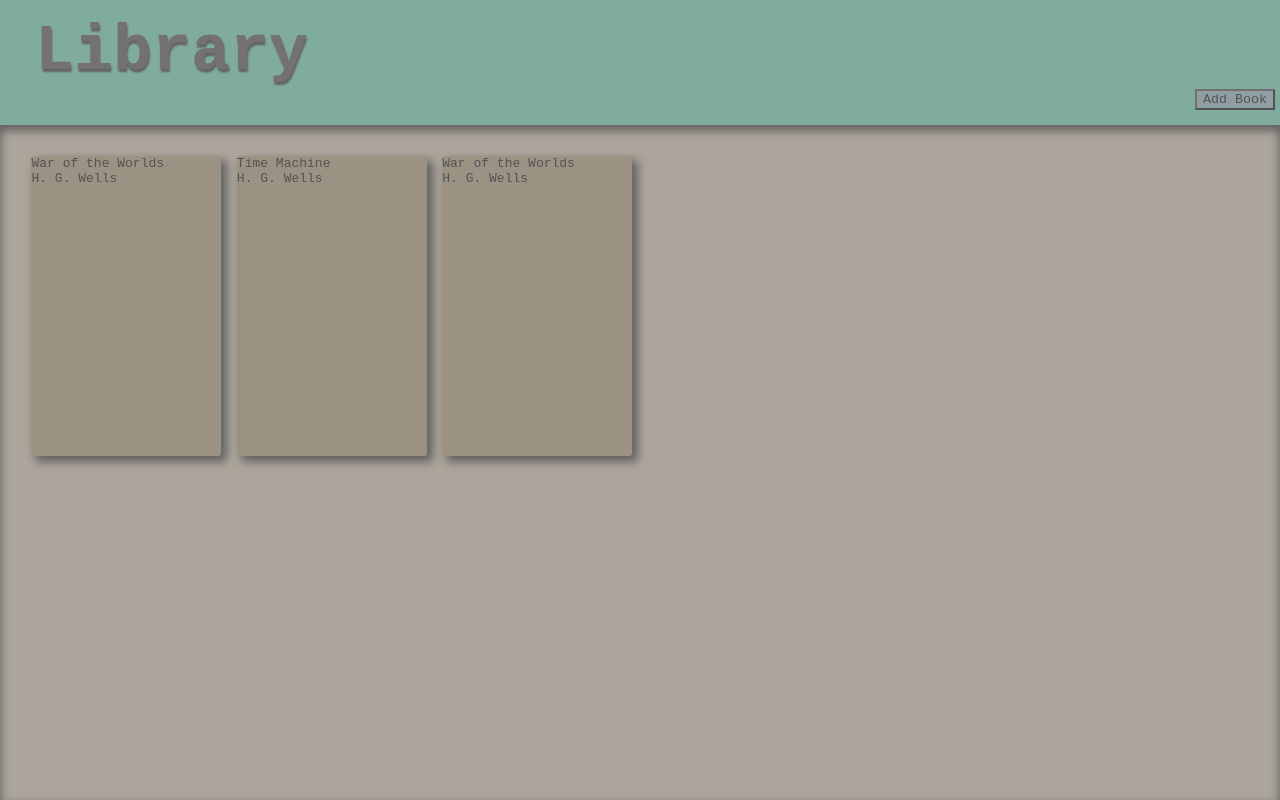
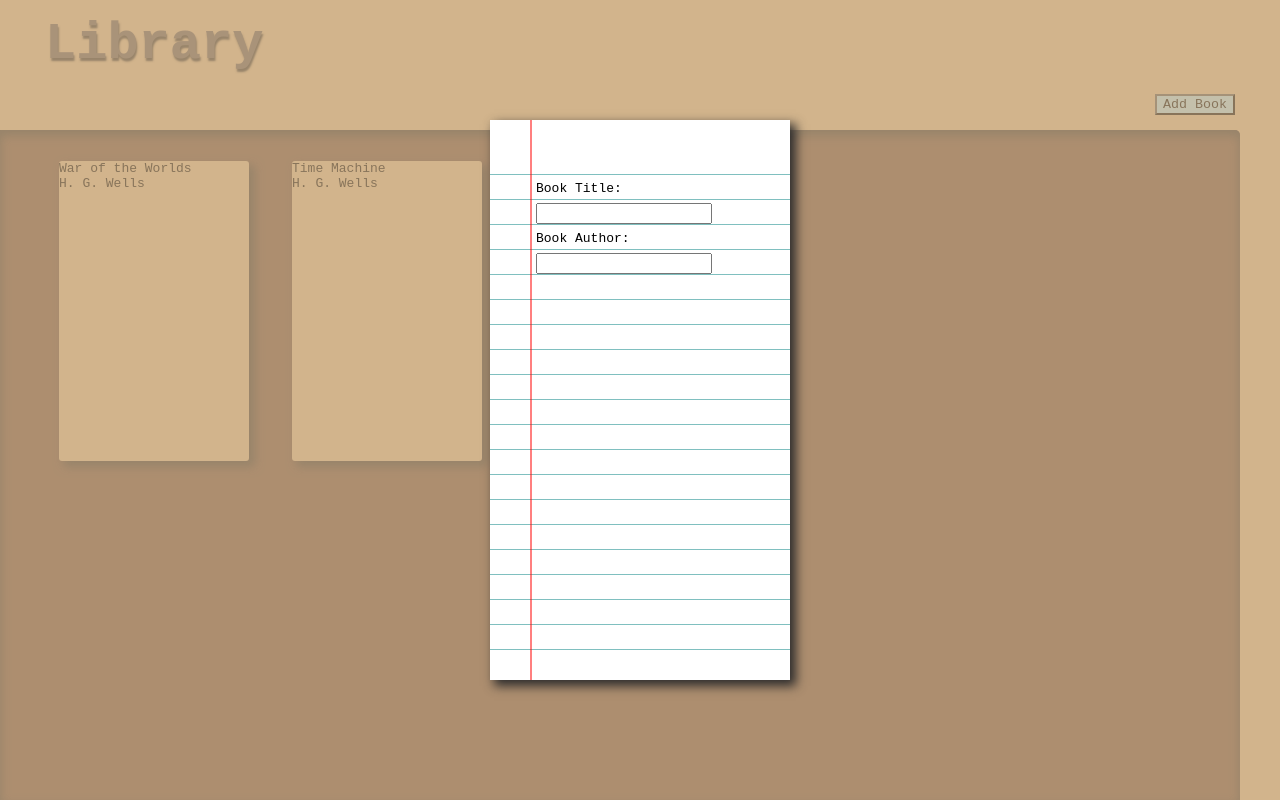
Before and after one commit to jip101/library, a plain HTML site: page index.html in a window 1280 px wide. Both pictures are taken after a click on the button "Add Book". Drawn offline with Linux system fonts and the light colour scheme.

Commit message:
add paper/desk colors

```diff
--- a/index.html
+++ b/index.html
@@ -10,7 +10,7 @@
 </head>
 <body>
     <header>
-        <div id="title">Library</div>
+        <h1 id="title">Library</h1>
         <button id="addBook">Add Book</button>
     </header>
     <main>
@@ -27,5 +27,18 @@
             <div class="author">H. G. Wells</div>
         </div>
     </main>
+    <div id="page">
+        <div id="pattern">
+            <form action="#">
+                <label for="formTitle">Book Title: </label>
+                <br>
+                <input type="text" name="Book Title" id="formTitle">
+                <br>
+                <label for="formAuthor">Book Author: </label>
+                <br>
+                <input type="text" name="Book Title" id="formAuthor">
+            </form>
+        </div>
+    </div>
 </body>
 </html>
--- a/library.js
+++ b/library.js
@@ -5,7 +5,7 @@ function Book(title, author) {
     this.author = author;
 }
 
-//TODO
+//TODO - get form data
 function addBookToLibrary(book) {
     myLibrary.push(book)
 }
@@ -15,7 +15,10 @@ let addButton = document.querySelector('#addBook')
 addButton.addEventListener('click', () => {
     let book = new Book("lotr", "tolkien")
     addBookToLibrary(book)
-    let body = document.querySelector('body')
-    body.style.backgroundColor = 'gray'
-    body.style.opacity = '0.35'
+    let header = document.querySelector('header')
+    let main = document.querySelector('main')
+    let form = document.querySelector('#page')
+    header.style.opacity = '0.35'
+    main.style.opacity = '0.35'
+    form.style.display = 'block'
 })
--- a/style.css
+++ b/style.css
@@ -1,5 +1,6 @@
 :root {
---shadow-color: #2e2d2d;
+    --shadow-color: #2e2d2d;
+    --table-color: tan;
 }
 
 * {
@@ -8,8 +9,9 @@
 
 body {
     margin: 0;
+    margin-right: 40px;
     padding: 0;
-    background-color: aquamarine;
+    background-color: var(--table-color);
     display: flex;
     flex-direction: column;
     height: 100vh;
@@ -18,7 +20,7 @@ body {
 header {
     padding: 15px 5px;
     flex: 0.1;
-    background-color: aquamarine;
+    background-color: var(--table-color);
     display: flex;
     flex-direction: column;
     align-items: center;
@@ -27,10 +29,12 @@ header {
 
 #title {
     align-self: flex-start;
-    font-size: 5em;
+    font-size: 4em;
     font-weight: 900;
     color: rgb(95, 88, 88);
-    padding-left: 30px;
+    padding-left: 40px;
+    padding-bottom: 20px;
+    margin: 0;
     text-shadow: 1px 3px 2px var(--shadow-color);
 }
 
@@ -42,12 +46,13 @@ header {
 main {
     padding: 2em;
     flex: 1;
-    background-color: blanchedalmond;
+    background-color: rgba(51, 18, 18, 0.658);
     display: grid;
     grid-template-columns: repeat(auto-fill, 200px);
     gap: 5px;
     justify-content: space-evenly;
     box-shadow: inset 0px 5px 10px 1px var(--shadow-color);
+    border-top-right-radius: 5px;
 }
 
 .book {
@@ -57,3 +62,38 @@ main {
     border-radius: 3px;
     box-shadow: 5px 5px 10px 1px var(--shadow-color);
 }
+
+#page {
+    display: none;
+    width: 300px;
+    height: 500px;
+    position: fixed;
+    top: 50%;
+    left: 50%;
+    transform: translate(-50%, -50%);
+    background-color: white;
+    box-shadow: 5px 5px 10px 1px var(--shadow-color);
+    padding: 30px 0;
+}
+
+#page::before {
+    content: '';
+    width: 2px;
+    height: 100%;
+    position: absolute;
+    top: 0;
+    left: 40px;
+    background-color: rgba(255,0,0,0.5);
+}
+
+#pattern {
+    background-image: repeating-linear-gradient(white 0px, white 24px, teal 25px);
+    height: 100%;
+    width: 100%;
+}
+
+form {
+    padding-left: 46px;
+    padding-top: 26px;
+    line-height: 25px;
+}
```
